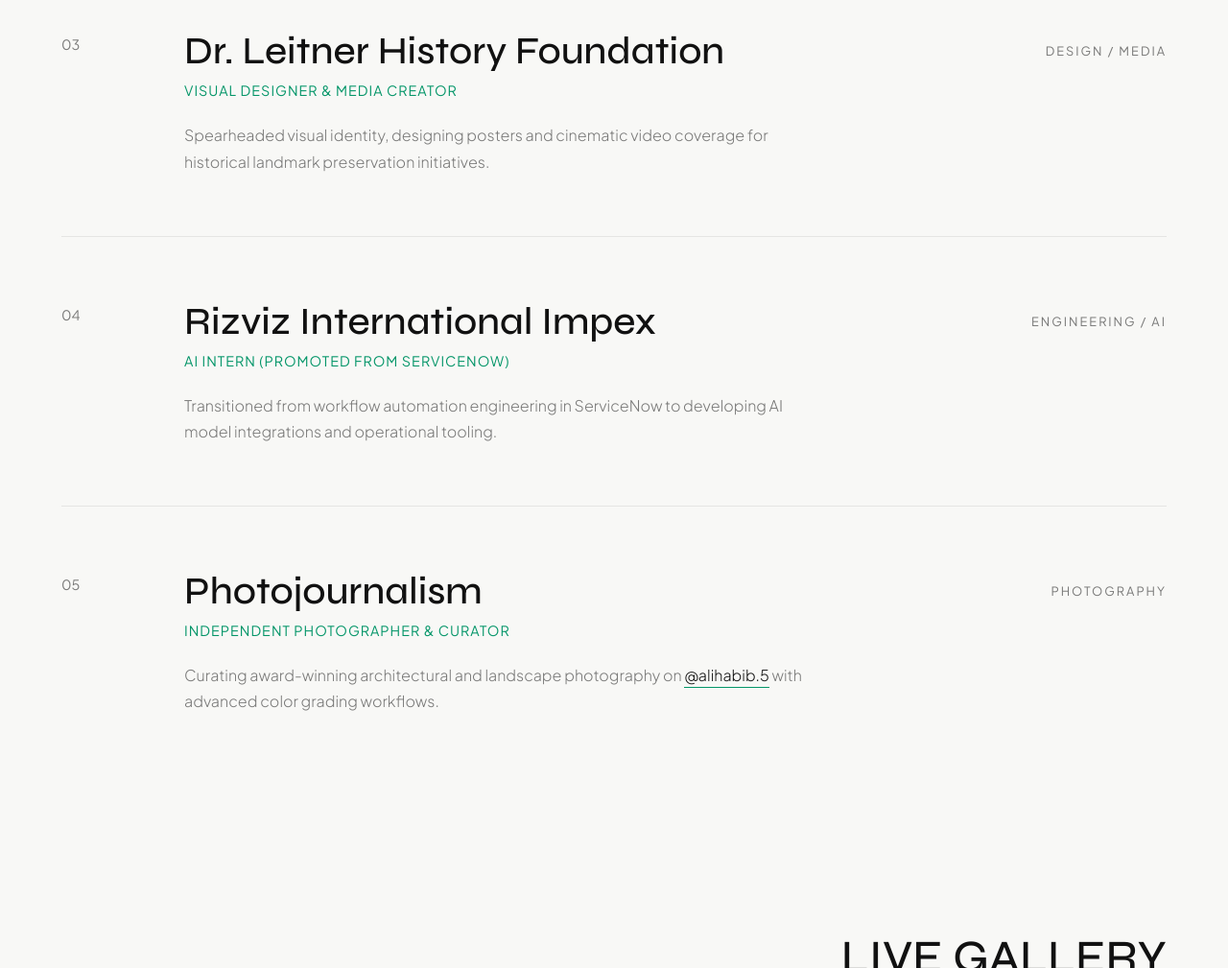
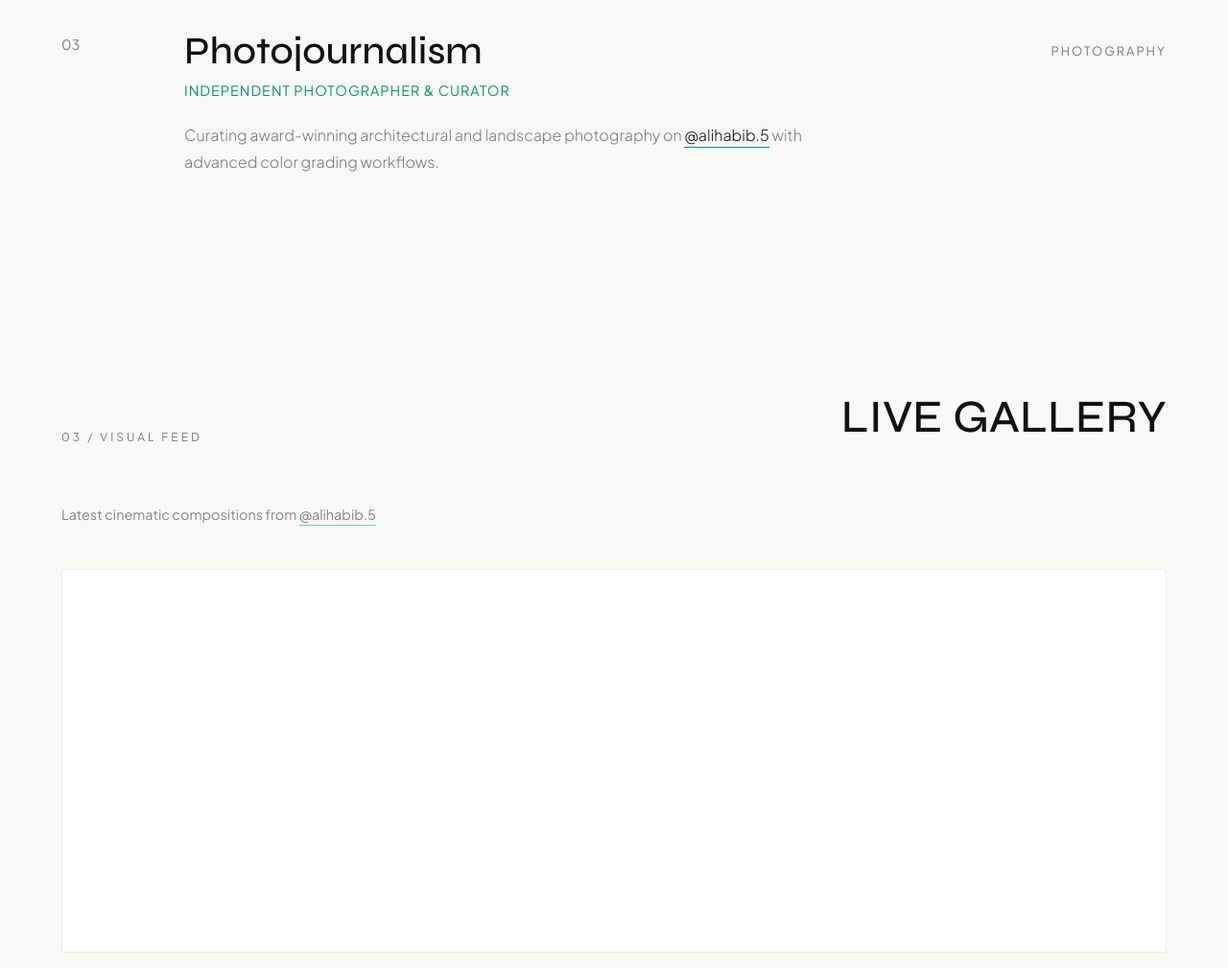
Before and after one commit to alihabib5/ali-habib-website, a plain HTML site: page index.html in a window 1280 px wide. Shown: the part 3940-4949 px from the top of the page at 96% size. Drawn offline with Linux system fonts and the light colour scheme.

Commit message:
chore: remove Dr. Leitner History Foundation and Rizviz International Impex projects

```diff
--- a/index.html
+++ b/index.html
@@ -225,28 +225,6 @@
                 <div class="project-row reveal-up" data-hover="project">
                     <div class="project-number">03</div>
                     <div class="project-details">
-                        <h3>Dr. Leitner History Foundation</h3>
-                        <h4 class="role-title">Visual Designer & Media Creator</h4>
-                        <p>Spearheaded visual identity, designing posters and cinematic video coverage for historical landmark preservation initiatives.</p>
-                    </div>
-                    <div class="project-category">Design / Media</div>
-                </div>
-
-                <!-- Experience 04 -->
-                <div class="project-row reveal-up" data-hover="project">
-                    <div class="project-number">04</div>
-                    <div class="project-details">
-                        <h3>Rizviz International Impex</h3>
-                        <h4 class="role-title">AI Intern (Promoted from ServiceNow)</h4>
-                        <p>Transitioned from workflow automation engineering in ServiceNow to developing AI model integrations and operational tooling.</p>
-                    </div>
-                    <div class="project-category">Engineering / AI</div>
-                </div>
-
-                <!-- Experience 05 -->
-                <div class="project-row reveal-up" data-hover="project">
-                    <div class="project-number">05</div>
-                    <div class="project-details">
                         <h3>Photojournalism</h3>
                         <h4 class="role-title">Independent Photographer & Curator</h4>
                         <p>Curating award-winning architectural and landscape photography on <a href="https://www.instagram.com/alihabib.5/" target="_blank" class="inline-link">@alihabib.5</a> with advanced color grading workflows.</p>
```
